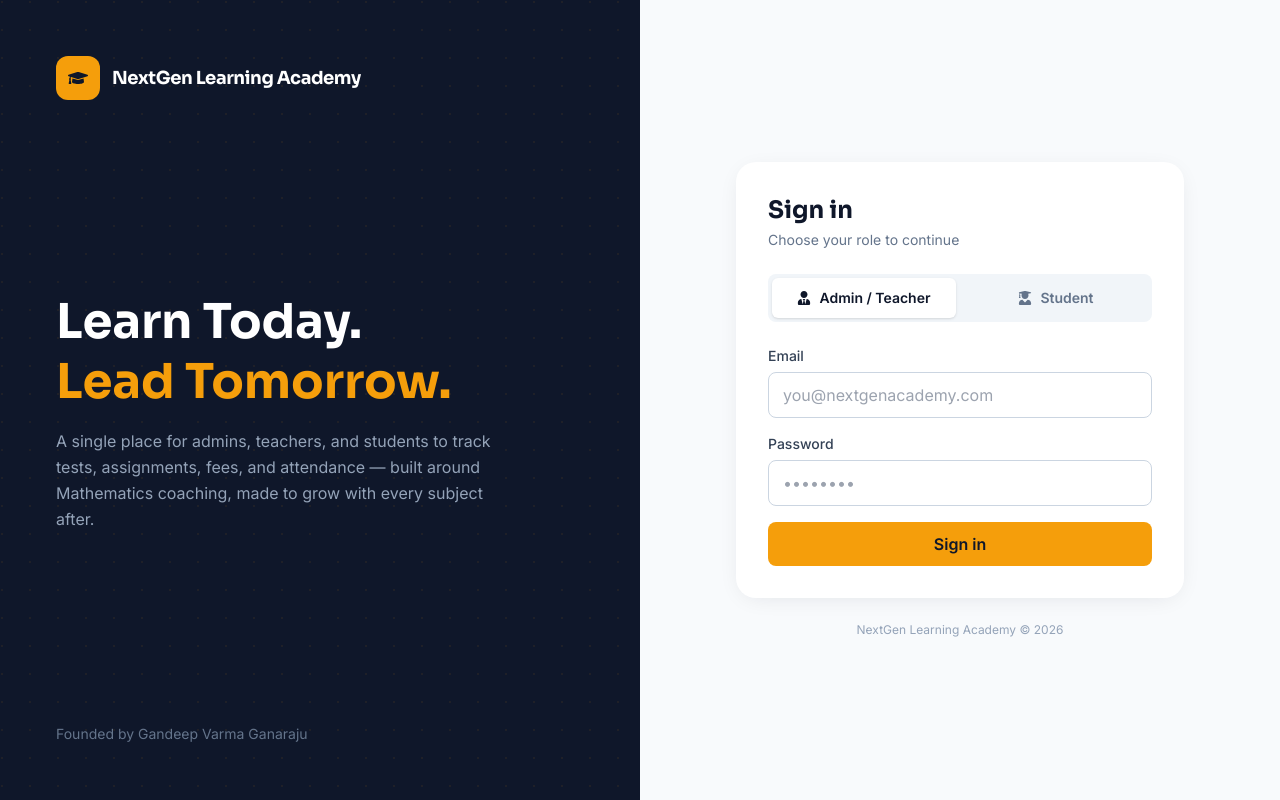
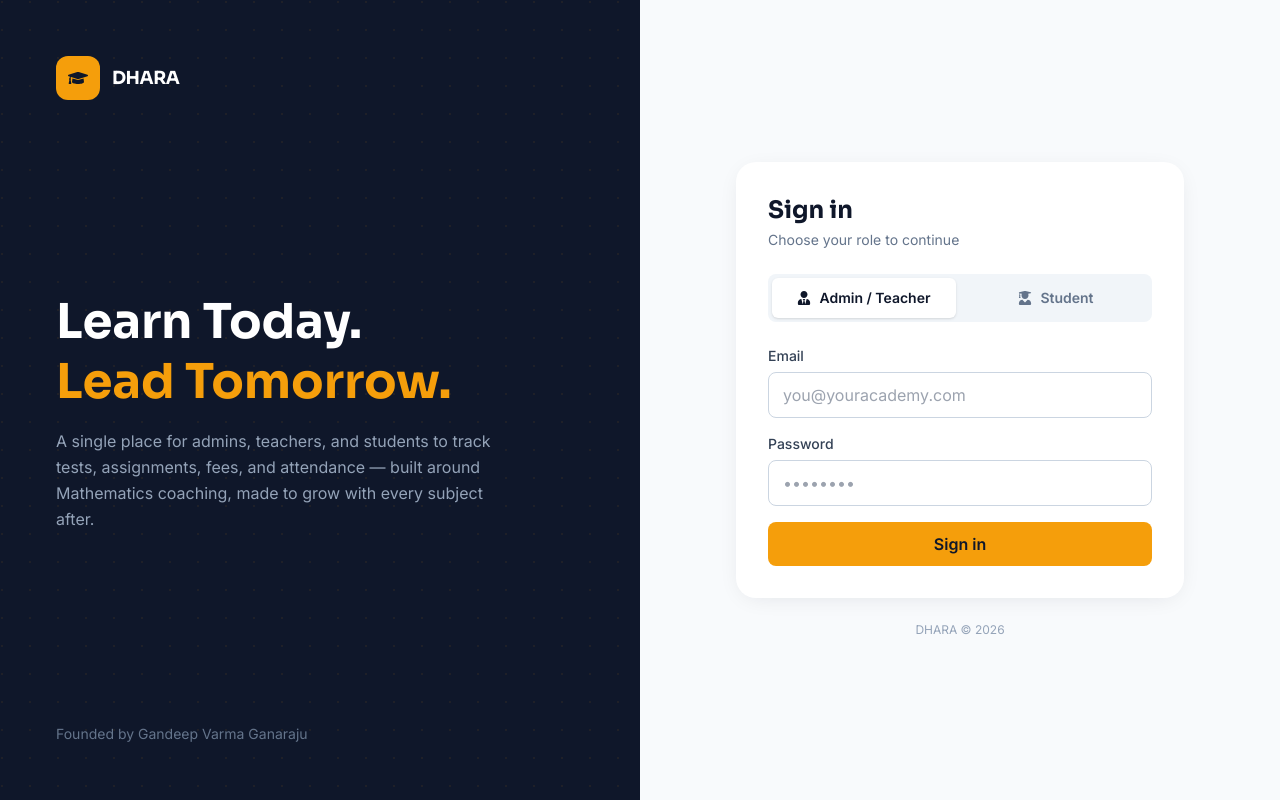
Before and after one commit to GandeepVarma/nga-client, a React (Vite) app: page /login in a window 1280 px wide. Built offline with nearby package versions, Linux system fonts and the light colour scheme; no server answers.

Commit message:
Rebrand platform as DHARA

```diff
--- a/index.html
+++ b/index.html
@@ -3,7 +3,7 @@
   <head>
     <meta charset="UTF-8" />
     <meta name="viewport" content="width=device-width, initial-scale=1.0" />
-    <title>NextGen Learning Academy</title>
+    <title>DHARA | Education Management Platform</title>
     <link rel="preconnect" href="https://fonts.googleapis.com" />
     <link
       href="https://fonts.googleapis.com/css2?family=Sora:wght@500;600;700;800&family=Inter:wght@400;500;600;700&display=swap"
--- a/src/components/PublicLayout.jsx
+++ b/src/components/PublicLayout.jsx
@@ -1,6 +1,7 @@
 import React, { useState } from "react";
 import { Link } from "react-router-dom";
 import { FaGraduationCap, FaBars, FaTimes } from "react-icons/fa";
+import { PLATFORM_NAME, PLATFORM_TAGLINE } from "../config/branding";
 
 const PublicLayout = ({ children }) => {
   const [menuOpen, setMenuOpen] = useState(false);
@@ -20,7 +21,7 @@ const PublicLayout = ({ children }) => {
             <div className="w-9 h-9 rounded-xl bg-gold flex items-center justify-center">
               <FaGraduationCap className="text-navy text-lg" />
             </div>
-            <span className="font-display font-bold tracking-tight">NextGen Learning Academy</span>
+            <span className="font-display font-bold tracking-tight">{PLATFORM_NAME}</span>
           </Link>
 
           <nav className="hidden md:flex items-center gap-6">
@@ -66,7 +67,7 @@ const PublicLayout = ({ children }) => {
 
       <footer className="bg-navy text-slate-400 text-sm">
         <div className="max-w-6xl mx-auto px-4 lg:px-8 py-8 flex flex-col sm:flex-row justify-between items-center gap-4">
-          <p>&copy; {new Date().getFullYear()} NextGen Learning Academy. Learn Today. Lead Tomorrow.</p>
+          <p>&copy; {new Date().getFullYear()} {PLATFORM_NAME}. {PLATFORM_TAGLINE}</p>
           <div className="flex gap-5">
             <Link to="/pricing" className="hover:text-white">Pricing</Link>
             <Link to="/about" className="hover:text-white">About</Link>
--- a/src/components/Sidebar.jsx
+++ b/src/components/Sidebar.jsx
@@ -20,6 +20,7 @@ import {
   FaQuestionCircle,
 } from "react-icons/fa";
 import { useAuth } from "../context/AuthContext";
+import { PLATFORM_NAME, PLATFORM_TAGLINE } from "../config/branding";
 
 // Admin: full academy control, including teacher management and finances.
 const adminLinks = [
@@ -68,7 +69,7 @@ const superAdminLinks = [
 ];
 
 const Sidebar = ({ open, onClose }) => {
-  const { role } = useAuth();
+  const { role, user } = useAuth();
   const links =
     role === "super_admin" ? superAdminLinks :
     role === "admin" ? adminLinks :
@@ -89,8 +90,8 @@ const Sidebar = ({ open, onClose }) => {
             <FaGraduationCap className="text-navy text-lg" />
           </div>
           <div className="leading-tight">
-            <p className="font-display font-bold text-white text-sm">NextGen</p>
-            <p className="text-slate-400 text-xs">Learning Academy</p>
+            <p className="font-display font-bold text-white text-sm">{PLATFORM_NAME}</p>
+            {user?.academyName && <p className="text-slate-400 text-xs truncate" title={user.academyName}>{user.academyName}</p>}
           </div>
         </div>
 
@@ -107,7 +108,7 @@ const Sidebar = ({ open, onClose }) => {
           ))}
         </nav>
 
-        <div className="text-slate-500 text-xs px-2">Learn Today. Lead Tomorrow.</div>
+        <div className="text-slate-500 text-xs px-2">{PLATFORM_TAGLINE}</div>
       </aside>
     </>
   );
--- /dev/null
+++ b/src/config/branding.js
@@ -0,0 +1,3 @@
+export const PLATFORM_NAME = "DHARA";
+export const PLATFORM_TAGLINE = "Smarter Management. Better Learning.";
+export const PLATFORM_TITLE = "DHARA | Education Management Platform";
--- a/src/pages/Login.jsx
+++ b/src/pages/Login.jsx
@@ -3,6 +3,7 @@ import { useNavigate } from "react-router-dom";
 import toast from "react-hot-toast";
 import { FaGraduationCap, FaUserTie, FaUserGraduate } from "react-icons/fa";
 import { useAuth } from "../context/AuthContext";
+import { PLATFORM_NAME } from "../config/branding";
 
 const Login = () => {
   const [mode, setMode] = useState("staff"); // "staff" (admin or teacher) | "student"
@@ -51,7 +52,7 @@ const Login = () => {
             <FaGraduationCap className="text-navy text-xl" />
           </div>
           <span className="font-display font-bold text-white text-lg tracking-tight">
-            NextGen Learning Academy
+            {PLATFORM_NAME}
           </span>
         </div>
 
@@ -78,7 +79,7 @@ const Login = () => {
               <FaGraduationCap className="text-navy text-lg" />
             </div>
             <span className="font-display font-bold text-navy dark:text-white text-lg">
-              NextGen Learning Academy
+              {PLATFORM_NAME}
             </span>
           </div>
 
@@ -121,7 +122,7 @@ const Login = () => {
                     type="email"
                     required
                     className="input-field"
-                    placeholder="you@nextgenacademy.com"
+                    placeholder="you@youracademy.com"
                     value={email}
                     onChange={(e) => setEmail(e.target.value)}
                   />
@@ -163,7 +164,7 @@ const Login = () => {
           </div>
 
           <p className="text-center text-slate-400 text-xs mt-6">
-            NextGen Learning Academy &copy; {new Date().getFullYear()}
+            {PLATFORM_NAME} &copy; {new Date().getFullYear()}
           </p>
         </div>
       </div>
--- a/src/pages/public/About.jsx
+++ b/src/pages/public/About.jsx
@@ -1,13 +1,14 @@
 import React from "react";
 import PublicLayout from "../../components/PublicLayout";
+import { PLATFORM_NAME } from "../../config/branding";
 
 const About = () => (
   <PublicLayout>
     <div className="max-w-2xl mx-auto px-4 py-16">
-      <h1 className="font-display text-3xl font-bold text-navy dark:text-white mb-4">About NextGen Learning Academy</h1>
+      <h1 className="font-display text-3xl font-bold text-navy dark:text-white mb-4">About {PLATFORM_NAME}</h1>
       <p className="text-slate-600 dark:text-slate-300 leading-relaxed mb-4">
-        NextGen Learning Academy started as a single Mathematics coaching center's management
-        platform and has grown into a SaaS product for tuition centers and coaching academies —
+        {PLATFORM_NAME} is an education management SaaS platform for schools, tuition centers,
+        coaching institutes, and training academies —
         handling students, teachers, attendance, fees, tests, assignments, and parent
         communication in one place.
       </p>
--- a/src/pages/public/AcademyLogin.jsx
+++ b/src/pages/public/AcademyLogin.jsx
@@ -5,6 +5,7 @@ import { FaUserTie, FaUserGraduate } from "react-icons/fa";
 import PublicLayout from "../../components/PublicLayout";
 import api from "../../api/axios";
 import { useAuth } from "../../context/AuthContext";
+import { PLATFORM_NAME } from "../../config/branding";
 
 const AcademyLogin = () => {
   const [academies, setAcademies] = useState([]);
@@ -47,6 +48,7 @@ const AcademyLogin = () => {
   return (
     <PublicLayout>
       <div className="max-w-md mx-auto px-4 py-16">
+        <p className="text-gold font-display font-bold tracking-wide text-center mb-2">{PLATFORM_NAME}</p>
         <h1 className="font-display text-2xl font-bold text-navy dark:text-white mb-1 text-center">Academy Login</h1>
         <p className="text-slate-500 dark:text-slate-400 text-center mb-8">Select your academy to continue</p>
 
--- a/src/pages/public/RegisterAcademy.jsx
+++ b/src/pages/public/RegisterAcademy.jsx
@@ -3,6 +3,7 @@ import { useSearchParams, useNavigate, Link } from "react-router-dom";
 import toast from "react-hot-toast";
 import PublicLayout from "../../components/PublicLayout";
 import api from "../../api/axios";
+import { PLATFORM_NAME } from "../../config/branding";
 
 const RegisterAcademy = () => {
   const [searchParams] = useSearchParams();
@@ -61,7 +62,7 @@ const RegisterAcademy = () => {
     <PublicLayout>
       <div className="max-w-2xl mx-auto px-4 py-12">
         <h1 className="font-display text-2xl lg:text-3xl font-bold text-navy dark:text-white mb-1">Register Your Academy</h1>
-        <p className="text-slate-500 dark:text-slate-400 mb-8">Takes about 5 minutes. Your academy goes live once we review and approve it.</p>
+        <p className="text-slate-500 dark:text-slate-400 mb-8">Create your academy on {PLATFORM_NAME}. It goes live once we review and approve it.</p>
 
         <form onSubmit={handleSubmit} className="card space-y-5">
           <div>
--- a/src/pages/public/SuperAdminLogin.jsx
+++ b/src/pages/public/SuperAdminLogin.jsx
@@ -3,6 +3,7 @@ import { useNavigate, Link } from "react-router-dom";
 import toast from "react-hot-toast";
 import { FaLock } from "react-icons/fa";
 import { useAuth } from "../../context/AuthContext";
+import { PLATFORM_NAME } from "../../config/branding";
 
 const SuperAdminLogin = () => {
   const [email, setEmail] = useState("");
@@ -32,6 +33,7 @@ const SuperAdminLogin = () => {
           <div className="w-14 h-14 rounded-2xl bg-slate-800 border border-slate-700 flex items-center justify-center mx-auto mb-4">
             <FaLock className="text-slate-400 text-xl" />
           </div>
+          <p className="text-slate-400 font-display font-bold tracking-wide mb-2">{PLATFORM_NAME}</p>
           <h1 className="font-display text-xl font-bold text-white">Super Admin</h1>
           <p className="text-slate-500 text-sm mt-1">Platform owner access only</p>
         </div>
```
Also changed, not shown: src/pages/public/Home.jsx (+6 -5 lines).
